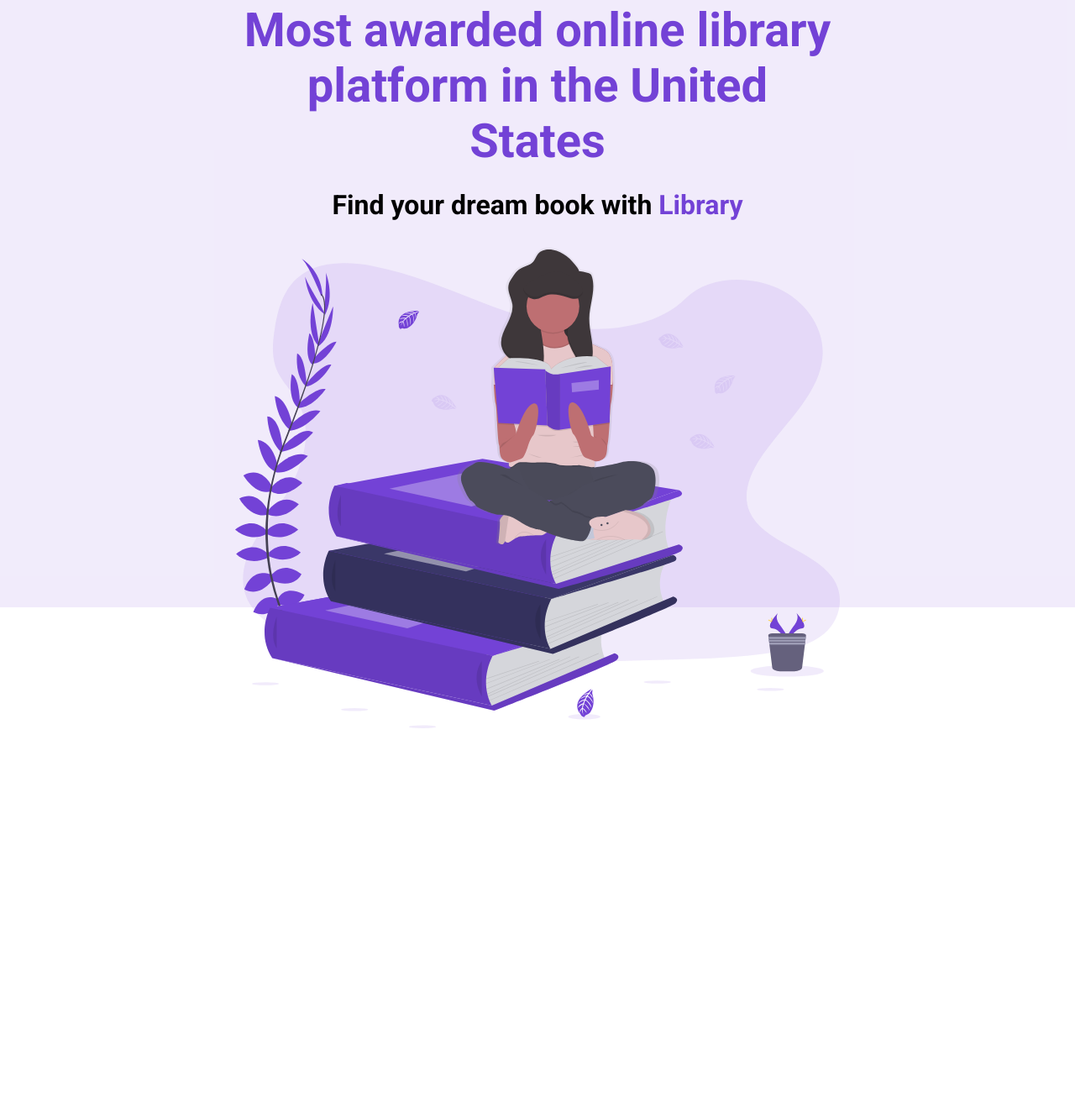
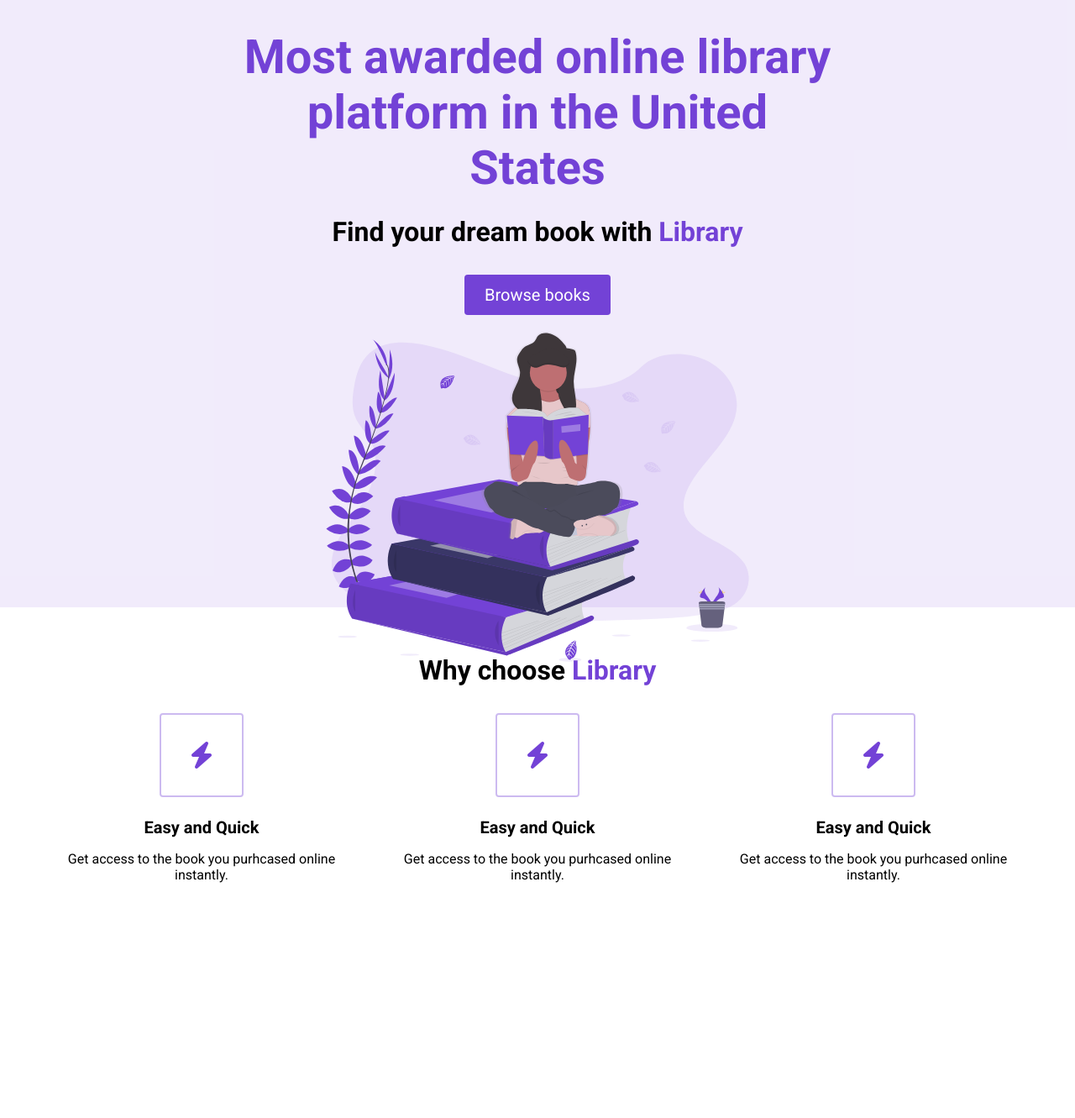
Before and after one commit to shwett13/project1, a plain HTML site: page index.html in a window 1280 px wide. Shown: the part 77-1408 px from the top of the page at 84% size. Before the commit the page ends 948 px from the top, so only its background shows below. Drawn offline with Linux system fonts and the light colour scheme.

Commit message:
Added why choose section and mild css

```diff
--- a/index.html
+++ b/index.html
@@ -6,6 +6,8 @@
     <meta name="viewport" content="width=device-width, initial-scale=1.0">
     <title>Library</title>
     <link rel="stylesheet" href="/styles.css">
+    <script src="https://kit.fontawesome.com/c8e4d183c2.js" crossorigin="anonymous"></script>
+
 </head>
 <body>
     <section id="landing">
@@ -24,12 +26,77 @@
                 <div class="header__description">
                     <h1>Most awarded online library platform in the United States</h1>
                     <h2>Find your dream book with <span class="purple">Library</span></h2>
+                    <button class="btn">Browse books</button>
                 </div>
-                <figure>
-                    <img src="./assets/Undraw_Books.svg">
+                <figure class="header__img--wrapper">
+                    <img class="reading" src="./assets/Undraw_Books.svg">
                 </figure>
             </div>
         </header>
     </section>
+
+    <main>
+        <section id="highlights">
+            <div class="container">
+                <div class="row">
+                    <h2 class="section__title">
+                        Why choose <span class="purple">Library</span>
+                    </h2>
+                    <div class="highlight__wrapper">
+                        <div class="highlight">
+                            <div class="highlight__img">
+                                <i class="fas fa-bolt"></i>
+                            </div>
+                                <h3 class="highlight__subtitle">
+                                    Easy and Quick
+                                </h3>
+                                <p class="highlight__para">
+                                    Get access to the book you purhcased online instantly.
+                                </p>
+                        </div>
+                        <div class="highlight">
+                            <div class="highlight__img">
+                                <i class="fas fa-bolt"></i>
+                            </div>
+                                <h3 class="highlight__subtitle">
+                                    Easy and Quick
+                                </h3>
+                                <p class="highlight__para">
+                                    Get access to the book you purhcased online instantly.
+                                </p>
+                        </div>
+                        <div class="highlight">
+                            <div class="highlight__img">
+                                <i class="fas fa-bolt"></i>
+                            </div>
+                                <h3 class="highlight__subtitle">
+                                    Easy and Quick
+                                </h3>
+                                <p class="highlight__para">
+                                    Get access to the book you purhcased online instantly.
+                                </p>
+                        </div>
+                    </div>
+
+                </div>
+            </div>
+        </section>
+
+        <section id="features">
+            <div class="container">
+                <div class="row">
+
+                </div>
+            </div>
+        </section>
+
+        <section id="recent">
+            <div class="container">
+                <div class="row">
+
+                </div>
+            </div>
+        </section>
+    </main>
 </body>
 </html>
--- a/styles.css
+++ b/styles.css
@@ -72,13 +72,22 @@ header {
 }
 
 .header__container {
+    padding-top: 32px;
     width: 100%;
     max-width: 720px;
     margin: 0 auto;
     height: 100%;
     display: flex;
     flex-direction: column;
+    justify-content: space-around;
 }
+
+.header__description {
+    display: flex;
+    flex-direction: column;
+    align-items: center;
+}
+
 
 h1 {
     font-size: 56px;
@@ -92,3 +101,78 @@ h2 {
     margin-bottom: 32px;
     text-align: center;
 }
+
+button {
+    cursor: pointer;
+}
+
+button:active {
+    transform: translateY(1px);
+}
+
+.btn {
+    background-color: #7342d6;
+    color: white;
+    padding: 12px 24px;
+    font-size: 20px;
+    border-radius: 4px;
+    border: none;
+}
+
+.header__img--wrapper {
+    padding: 20px;
+}
+
+.reading {
+    width: 100%;
+    height: 100%;
+    max-height: 50vh;
+}
+
+.container {
+    padding: 56px 0;
+
+}
+
+.row {
+    width: 100%;
+    max-width: 1200px;
+    margin: 0 auto;
+}
+
+/* HIGHLIGHTS */
+
+.highlight__wrapper {
+    display: flex;
+}
+
+.highlight {
+    padding: 0 24px;
+    width: calc(100% / 3);
+    display: flex;
+    align-items: center;
+    justify-content: center;
+    flex-direction: column;
+}
+
+.highlight__para {
+    text-align: center;
+}
+
+.highlight__img {
+    border: 2px solid #7342d65d;
+    color: #7342d6;
+    width: 100px;
+    height: 100px;
+    display: flex;
+    align-items: center;
+    justify-content: center;
+    border-radius: 4px;
+    font-size: 32px;
+    margin-bottom: 24px;
+}
+
+.highlight__subtitle {
+    font-size: 20px;
+    margin-bottom: 16px;
+}
```
